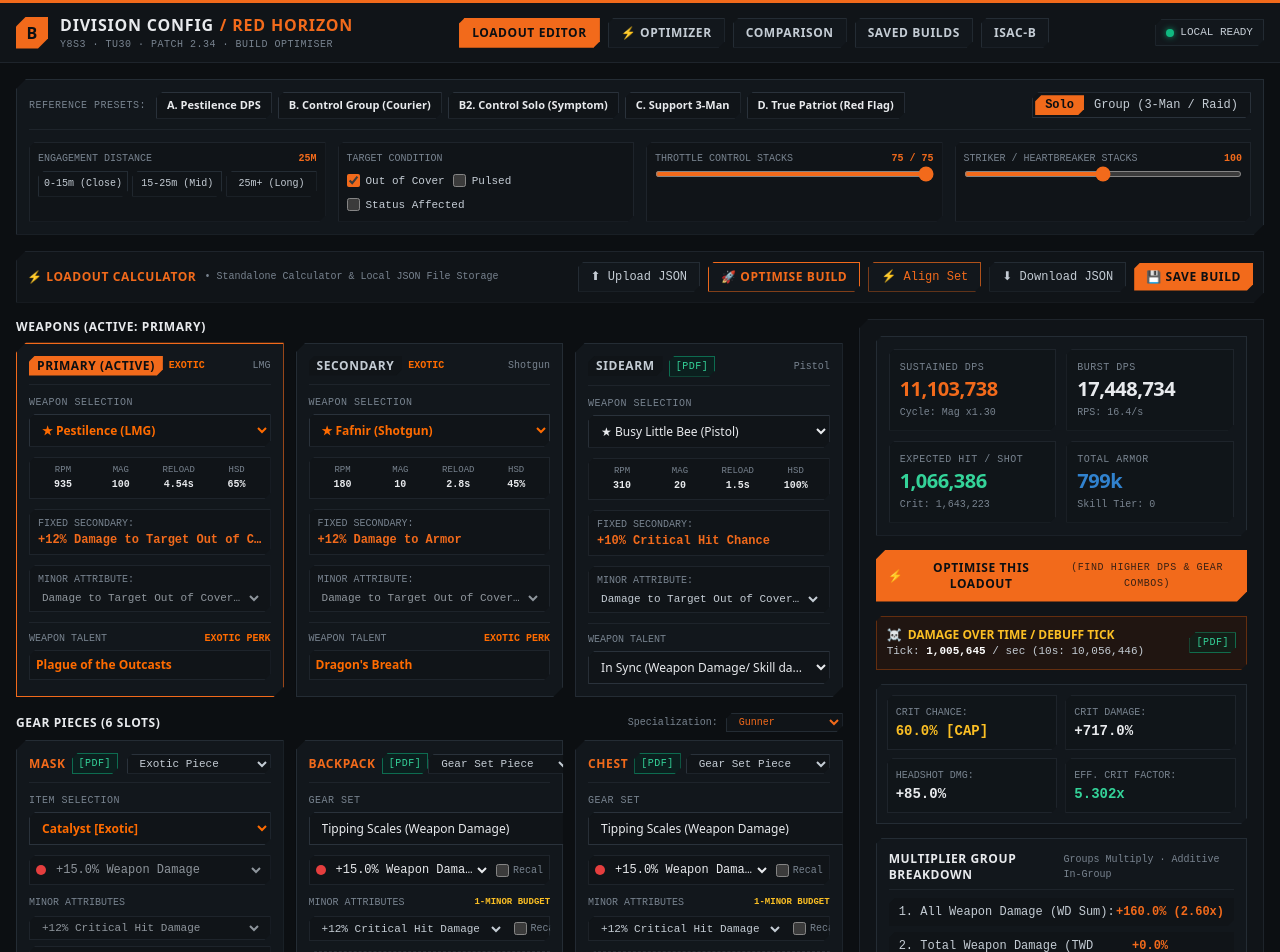
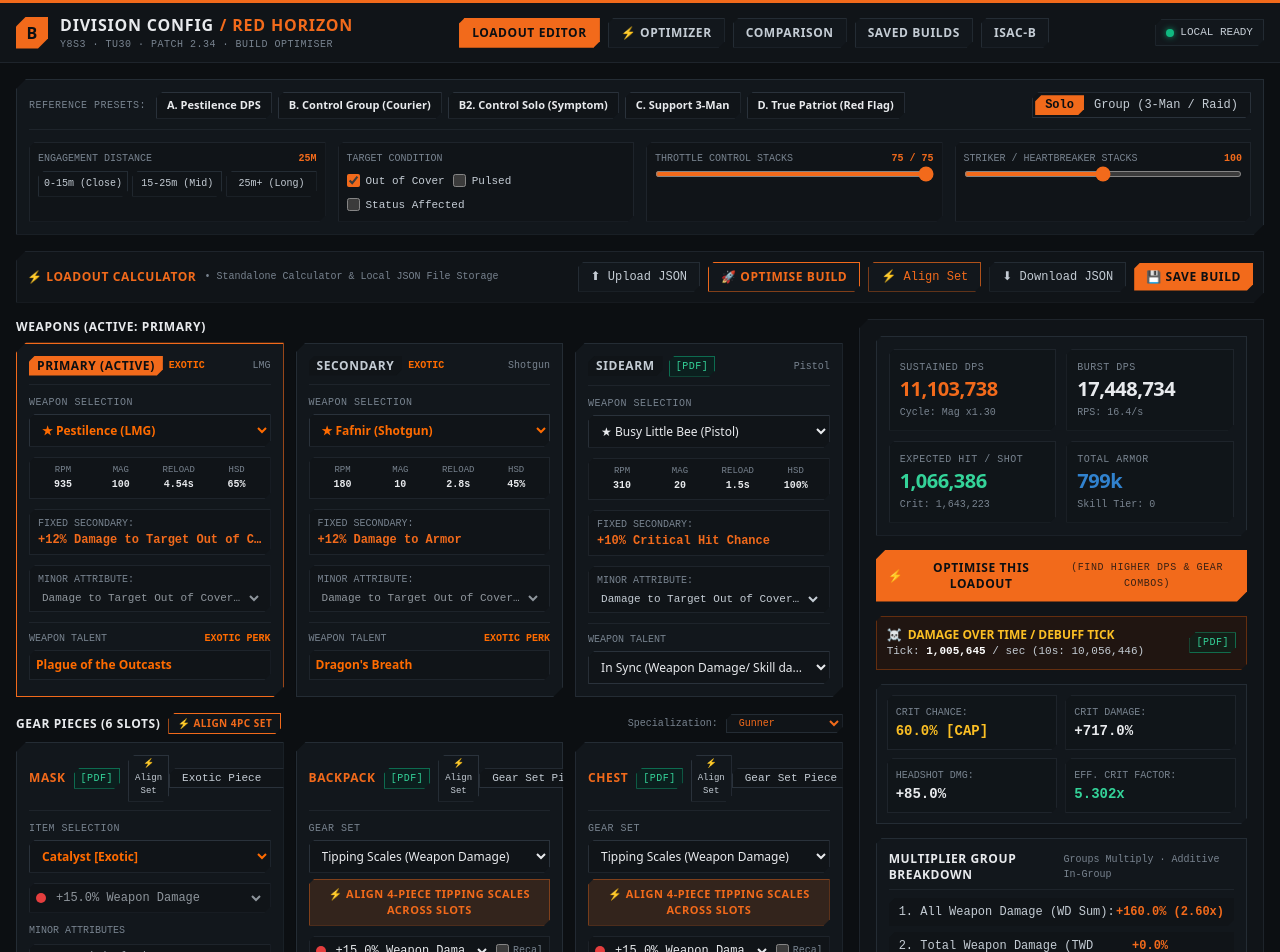
Before and after one commit to knowlesy/division-config, a React (Vite) app: page / in a window 1280 px wide. Shown: the top 952 px of the page. Built offline with nearby package versions, Linux system fonts and the light colour scheme; a web font is replaced by a local one.

Commit message:
feat: make Align Set buttons prominent across all gear cards and headers

```diff
--- a/src/App.tsx
+++ b/src/App.tsx
@@ -564,10 +564,20 @@ export default function App() {
 
               {/* Gear Slots Section */}
               <div className="flex flex-col gap-2">
-                <div className="flex items-center justify-between">
-                  <h3 className="font-heading font-bold text-xs uppercase tracking-wider text-shd-textPrimary">
-                    Gear Pieces (6 Slots)
-                  </h3>
+                <div className="flex flex-wrap items-center justify-between gap-2">
+                  <div className="flex items-center gap-2">
+                    <h3 className="font-heading font-bold text-xs uppercase tracking-wider text-shd-textPrimary">
+                      Gear Pieces (6 Slots)
+                    </h3>
+                    <button
+                      type="button"
+                      onClick={() => setAlignModalState({ isOpen: true })}
+                      className="px-2 py-0.5 text-[10px] font-heading font-bold uppercase tracking-wider bg-shd-surface1 hover:bg-shd-orange hover:text-shd-bg text-shd-orange border border-shd-orange clip-corner-sm transition-colors flex items-center gap-1 shadow-sm"
+                      title="Align 4-piece or 6-piece gear set across slots"
+                    >
+                      <span>⚡ Align 4pc Set</span>
+                    </button>
+                  </div>
                   <div className="flex items-center gap-2 text-[10px] font-mono text-shd-textMonoMuted">
                     <span>Specialization:</span>
                     <select
--- a/src/components/GearSlotCard.tsx
+++ b/src/components/GearSlotCard.tsx
@@ -189,11 +189,24 @@ export const GearSlotCard: React.FC<Props> = ({ slot, piece, onChange, onAlignSe
     <div className="bg-shd-surface2 border border-shd-border2 p-3 clip-corner relative flex flex-col gap-2.5 shadow-md">
       {/* Header: Slot and Kind */}
       <div className="flex items-center justify-between border-b border-shd-border1 pb-2">
-        <div className="flex items-center gap-1.5">
+        <div className="flex items-center gap-2">
           <span className="font-heading font-bold text-xs uppercase tracking-wider text-shd-orange">
             {slot}
           </span>
           <ConfidenceBadge tag={piece.kind === 'gear-set' ? '[PDF]' : '[PDF]'} />
+          {onAlignSet && (
+            <button
+              type="button"
+              onClick={() => {
+                const initialId = piece.kind === 'gear-set' ? piece.brandOrSetId : undefined;
+                onAlignSet(initialId || 'striker', 'Gear Set');
+              }}
+              className="text-[9px] font-mono text-shd-textSecondary hover:text-shd-orange border border-shd-border3 hover:border-shd-orange px-1.5 py-0.5 clip-corner-sm transition-colors"
+              title="Align 4-piece gear set across slots"
+            >
+              ⚡ Align Set
+            </button>
+          )}
         </div>
 
         {/* Piece Type Selector */}
@@ -230,11 +243,11 @@ export const GearSlotCard: React.FC<Props> = ({ slot, piece, onChange, onAlignSe
         )}
 
         {piece.kind === 'gear-set' && (
-          <div className="flex items-center gap-1.5">
+          <div className="flex flex-col gap-1.5">
             <select
               value={piece.brandOrSetId}
               onChange={(e) => handleBrandOrSetChange(e.target.value)}
-              className="bg-shd-surface1 border border-shd-border3 text-xs font-sans px-2 py-1.5 text-shd-textPrimary focus:border-shd-orange outline-none clip-corner-sm truncate flex-1"
+              className="bg-shd-surface1 border border-shd-border3 text-xs font-sans px-2 py-1.5 text-shd-textPrimary focus:border-shd-orange outline-none clip-corner-sm truncate w-full"
             >
               {gearSets.map(s => (
                 <option key={s.id} value={s.id}>
@@ -249,10 +262,10 @@ export const GearSlotCard: React.FC<Props> = ({ slot, piece, onChange, onAlignSe
                   const set = gearSets.find(s => s.id === piece.brandOrSetId);
                   onAlignSet(piece.brandOrSetId, set?.name || 'Gear Set');
                 }}
-                className="px-2 py-1.5 text-[10px] font-heading font-bold uppercase tracking-wider bg-shd-surface1 hover:bg-shd-orange hover:text-shd-bg text-shd-orange border border-shd-orange/60 clip-corner-sm transition-colors shrink-0"
+                className="w-full py-1.5 px-2 bg-shd-orange/15 hover:bg-shd-orange text-shd-orange hover:text-shd-bg border border-shd-orange/40 font-heading font-bold text-[11px] uppercase tracking-wider clip-corner-sm transition-colors flex items-center justify-center gap-1.5 shadow-sm"
                 title={`Align 4pc ${gearSets.find(s => s.id === piece.brandOrSetId)?.name || 'Gear Set'} across slots`}
               >
-                ⚡ Align
+                <span>⚡ Align 4-Piece {gearSets.find(s => s.id === piece.brandOrSetId)?.name || 'Set'} Across Slots</span>
               </button>
             )}
           </div>
```
